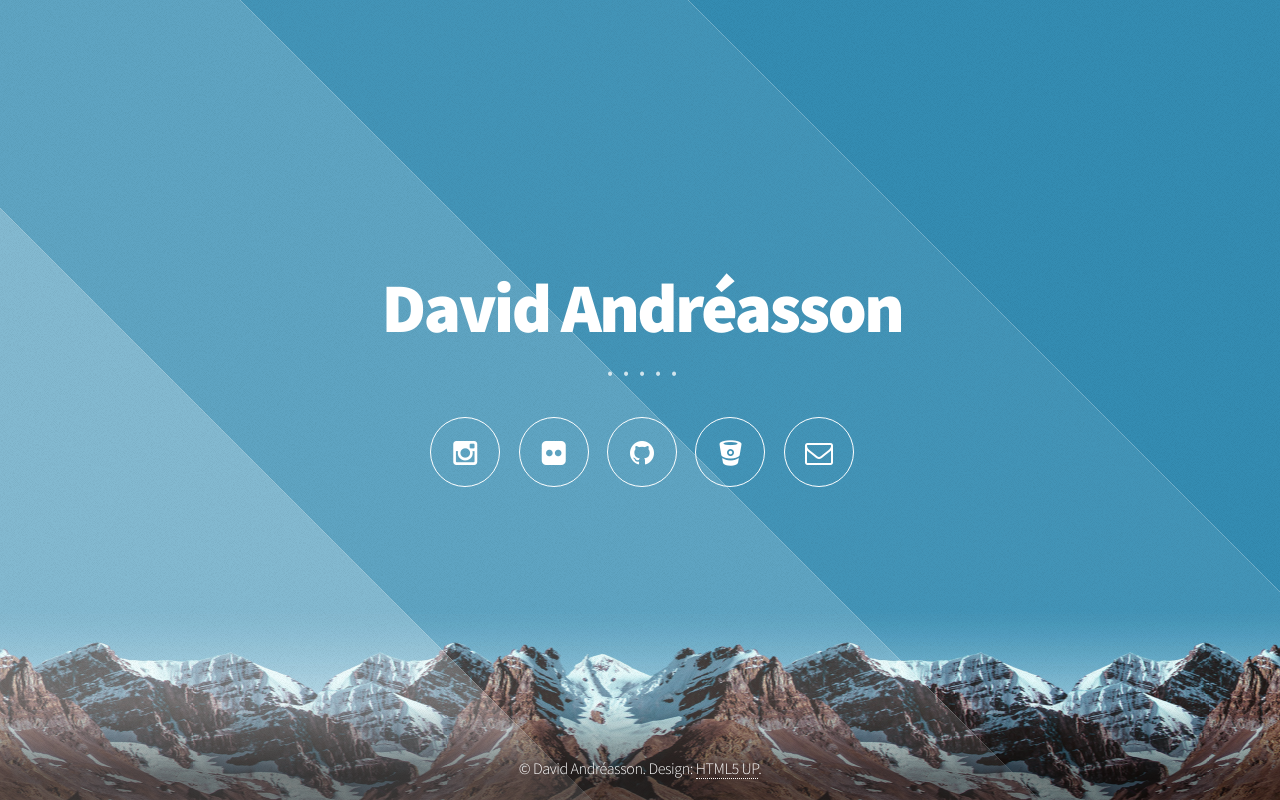
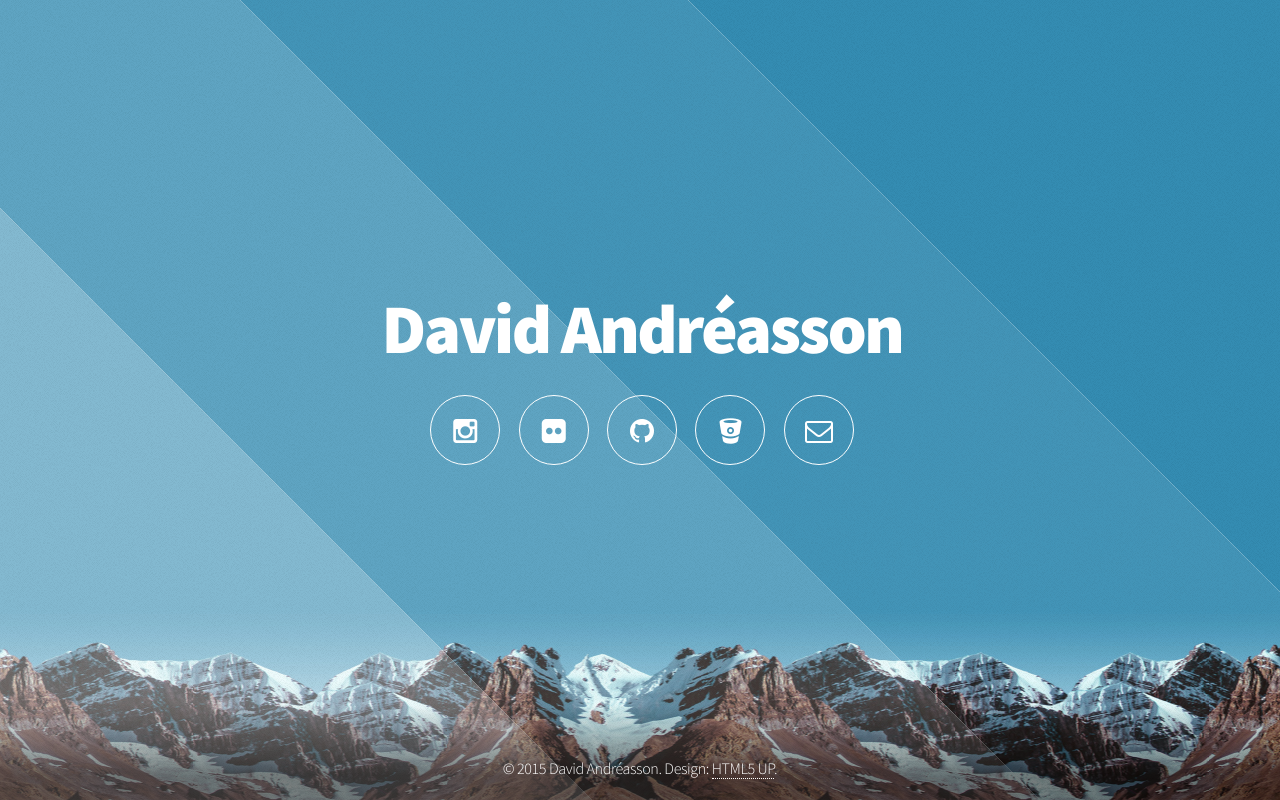
Before and after one commit to skogdoom/skogdoom.github.io, a plain HTML site: page index.html in a window 1280 px wide. Drawn offline with Linux system fonts and the light colour scheme.

Commit message:
remove dots below my name

```diff
--- a/index.html
+++ b/index.html
@@ -31,7 +31,6 @@
 				<!-- Header -->
 					<header id="header">
 						<h1>David Andr&eacute;asson</h1>
-						<p>&nbsp;&bull;&nbsp; &nbsp;&bull;&nbsp; &nbsp;&bull;&nbsp; &nbsp;&bull;&nbsp; &nbsp;&bull;&nbsp; </p>
 						<nav>
 							<ul>
 								<li><a href="https://instagram.com/david_sthlmgbg" class="icon fa-instagram"><span class="label">Instagram</span></a></li>
@@ -45,7 +44,7 @@
 
 				<!-- Footer -->
 					<footer id="footer">
-						<span class="copyright">&copy; David Andr&eacute;asson. Design: <a href="http://html5up.net">HTML5 UP</a>.</span>
+						<span class="copyright">&copy; 2015 David Andr&eacute;asson. Design: <a href="http://html5up.net">HTML5 UP</a>.</span>
 					</footer>
 
 			</div>
```
